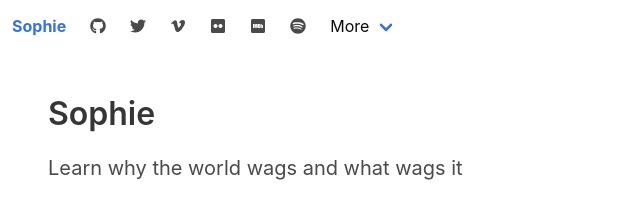
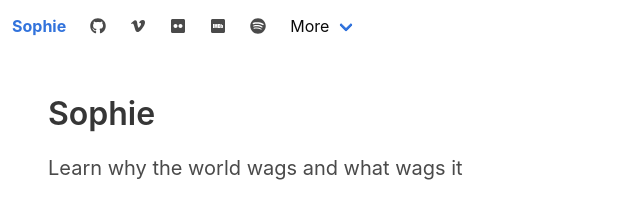
Before and after one commit to sophieraderm/website, a plain HTML site: page index.html in a window 1280 px wide. Shown: the top 202 px of the page, 0-640 px from the left. Drawn offline with nearby package versions, Linux system fonts and the light colour scheme.

Commit message:
removed twitter

```diff
--- a/index.html
+++ b/index.html
@@ -17,11 +17,6 @@
     <a class="navbar-item" href="https://github.com/sophieraderm" target="_blank">
       <span class="icon">
         <i class="fab fa-github"></i>
-      </span>
-    </a>
-    <a class="navbar-item" href="https://twitter.com/sophieraderm" target="_blank">
-      <span class="icon">
-        <i class="fab fa-twitter"></i>
       </span>
     </a>
     <a class="navbar-item" href="https://vimeo.com/user17731713" target="_blank">
```
